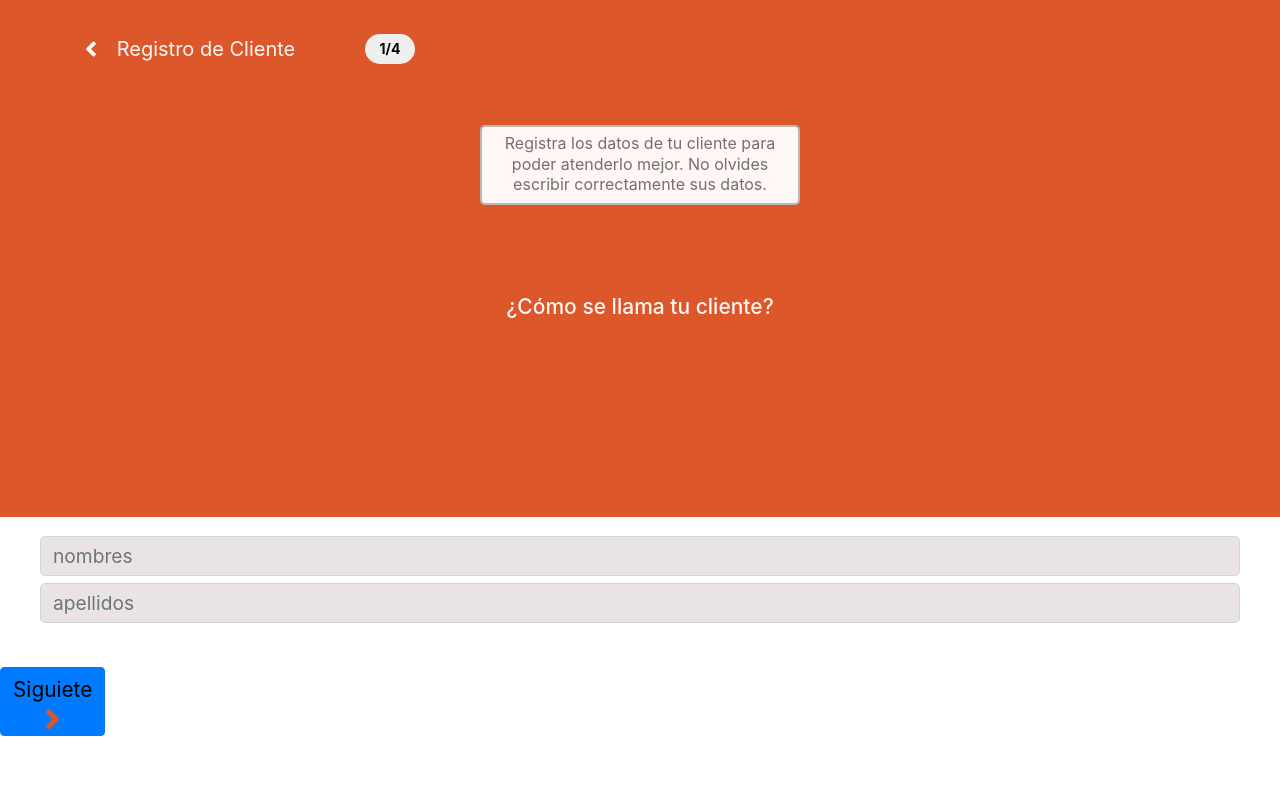
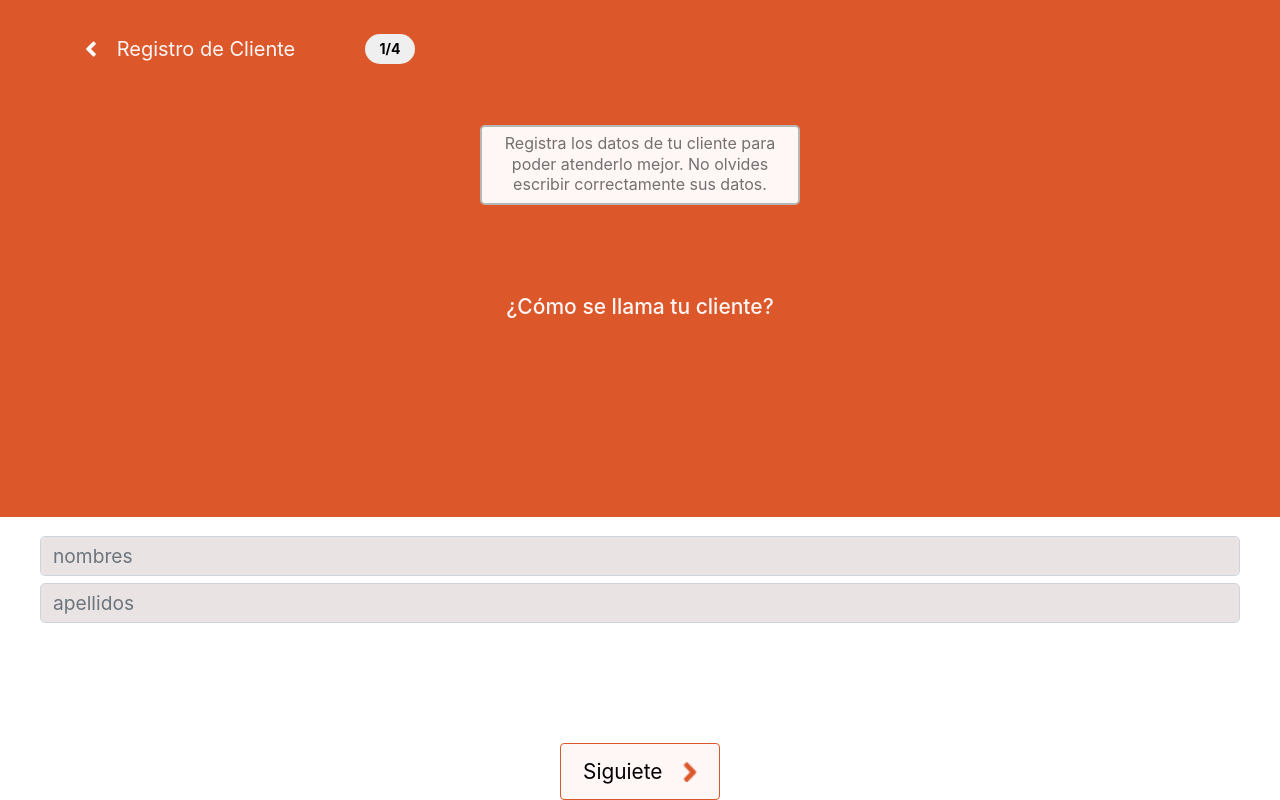
Before and after one commit to sandrahfiestas/mayaclientes-yanbal, a React (Create React App) app: page /#/client in a window 1280 px wide. Built offline with nearby package versions, Linux system fonts and the light colour scheme.

Commit message:
maquetado de registro - ingreso de correo

```diff
--- a/src/sass/styleComponents/_Steps.scss
+++ b/src/sass/styleComponents/_Steps.scss
@@ -48,18 +48,28 @@
     font-size: 1.2em;
   }
 
-  .btn-next {
-    width: 190px;
+  .div-btn {
+    width: 100%;
+    display: flex;
+    align-items: center;
+    justify-content: center;
+    position: absolute;
+    bottom: 0;
+    display: flex;
+    align-items: center;
+  }
+
+  .btn-form {
+    width: 160px;
     height: 57px;
-    margin-left: 9.5em;
     background-color: $white;
     border: 1px solid $primary-color;
     display: flex;
     align-items: center;
     justify-content: space-around;
+  }
 
 
-  }
 
   .txt-btn-form {
     color: $black;
```
